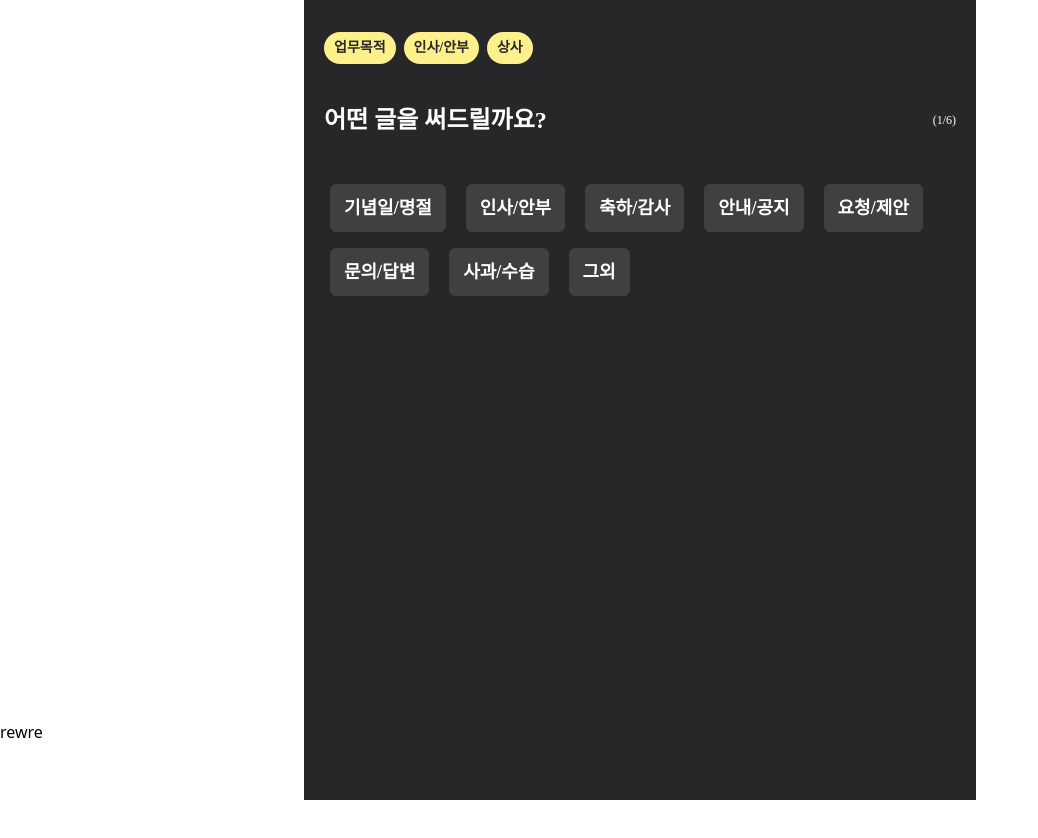
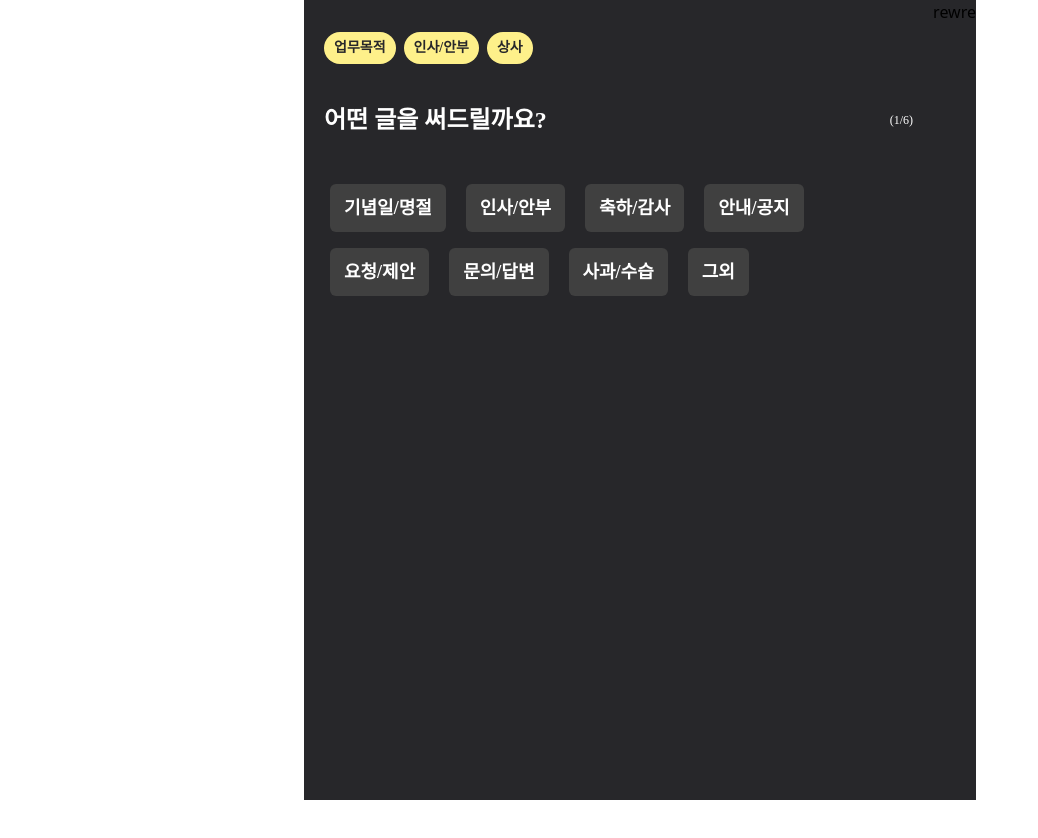
Before and after one commit to potenday-project/sseo-dream, a React (Vite) app: page / in a window 1280 px wide. Shown: the top 838 px of the page, without its empty margins (0-1038 px from the left). After the commit the page ends 800 px from the top, so only its background shows below. Built offline with nearby package versions, Linux system fonts and the light colour scheme.

Commit message:
testtttttt

```diff
--- a/src/pages/MediumCategories.tsx
+++ b/src/pages/MediumCategories.tsx
@@ -11,13 +11,16 @@ interface Props {
 
 export default function MediumCategories({ selectedDataList, title, sequence, valueList }: Props) {
   return (
-    <div>
-      <div className="m-auto min-h-screen max-w-2xl max-h-full bg-zinc-800">
-        <HeaderDataList selectedDataList={selectedDataList} />
-        <Title title={title} sequence={sequence} sequenceShown />
-        <ValueList valueList={valueList} etcTitle={title} />
+    <div className="m-auto min-h-screen max-w-2xl max-h-full bg-zinc-800">
+      <div className="flex justify-between min-h-screen">
+        <div>
+          <HeaderDataList selectedDataList={selectedDataList} />
+          <Title title={title} sequence={sequence} sequenceShown />
+          <ValueList valueList={valueList} etcTitle={title} />
+        </div>
+
+        <footer className="h-20">rewre</footer>
       </div>
-      <footer className="h-20 -translate-y-full">rewre</footer>
     </div>
   );
 }
```
